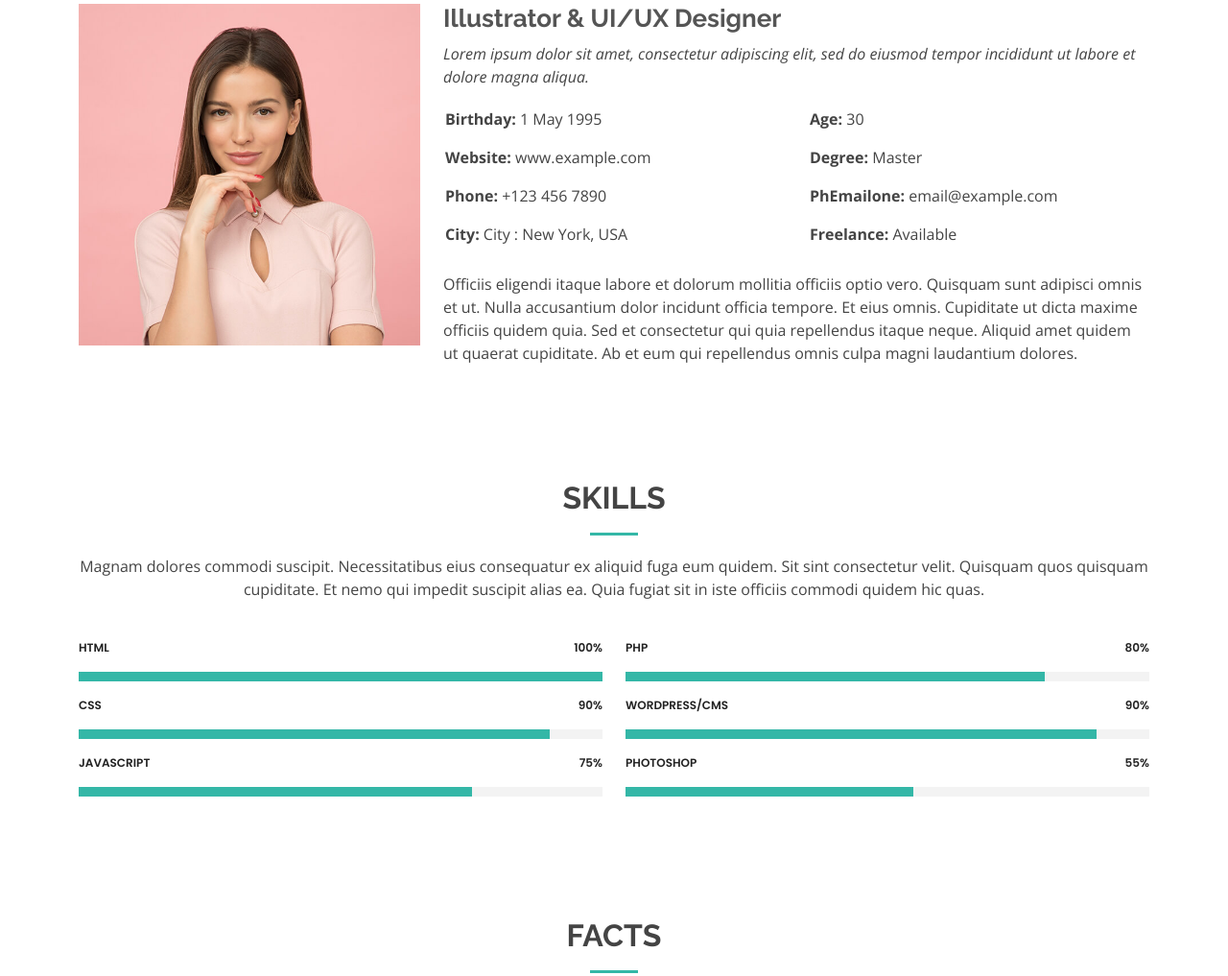
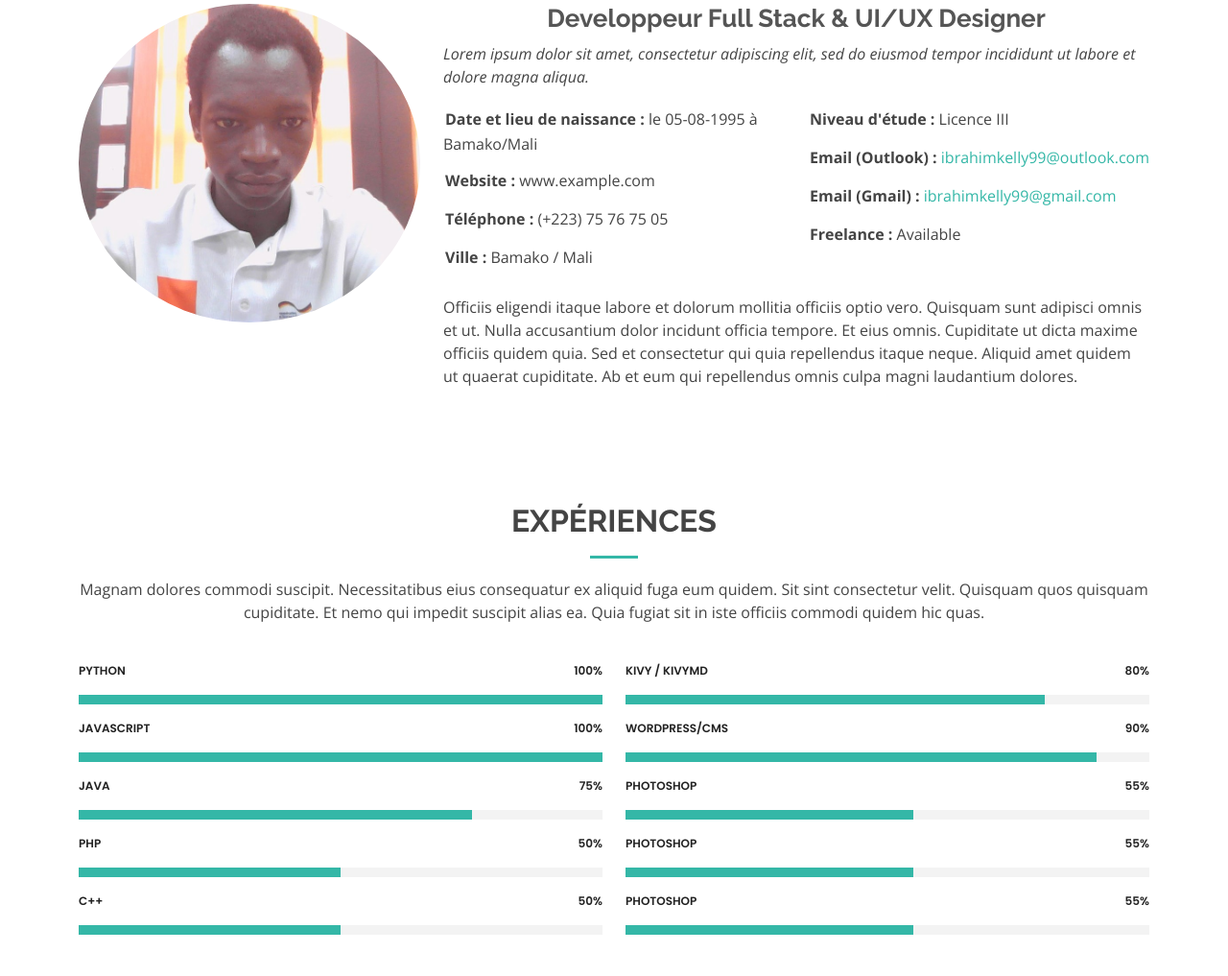
Before and after one commit to ibrahimkelly/My-Porfolio, a plain HTML site: page about.html in a window 1280 px wide. Shown: the part 286-1303 px from the top of the page at 96% size. Drawn offline with nearby package versions, Linux system fonts and the light colour scheme.

Commit message:
Update about page...

```diff
--- a/about.html
+++ b/about.html
@@ -74,10 +74,10 @@
 
         <div class="row">
           <div class="col-lg-4">
-            <img src="assets/img/about.jpg" class="img-fluid" alt="">
+            <img src="assets/img/photo.jpg" class="img-fluid rounded-circle" alt="my photo">
           </div>
           <div class="col-lg-8 pt-4 pt-lg-0 content">
-            <h3>Illustrator &amp; UI/UX Designer</h3>
+            <h3 class="text-center">Developpeur Full Stack &amp; UI/UX Designer</h3>
             <p class="fst-italic">
               Lorem ipsum dolor sit amet, consectetur adipiscing elit, sed do eiusmod tempor incididunt ut labore et dolore
               magna aliqua.
@@ -85,18 +85,18 @@
             <div class="row">
               <div class="col-lg-6">
                 <ul>
-                  <li><i class="bi bi-rounded-right"></i> <strong>Birthday:</strong> 1 May 1995</li>
-                  <li><i class="bi bi-rounded-right"></i> <strong>Website:</strong> www.example.com</li>
-                  <li><i class="bi bi-rounded-right"></i> <strong>Phone:</strong> +123 456 7890</li>
-                  <li><i class="bi bi-rounded-right"></i> <strong>City:</strong> City : New York, USA</li>
+                  <li><i class="bi bi-rounded-right"></i> <strong>Date et lieu de naissance : </strong>le 05-08-1995 à Bamako/Mali</li>
+                  <li><i class="bi bi-rounded-right"></i> <strong>Website : </strong>www.example.com</li>
+                  <li><i class="bi bi-rounded-right"></i> <strong>Téléphone : </strong> (+223) 75 76 75 05</li>
+                  <li><i class="bi bi-rounded-right"></i> <strong>Ville : </strong>Bamako / Mali</li>
                 </ul>
               </div>
               <div class="col-lg-6">
                 <ul>
-                  <li><i class="bi bi-rounded-right"></i> <strong>Age:</strong> 30</li>
-                  <li><i class="bi bi-rounded-right"></i> <strong>Degree:</strong> Master</li>
-                  <li><i class="bi bi-rounded-right"></i> <strong>PhEmailone:</strong> email@example.com</li>
-                  <li><i class="bi bi-rounded-right"></i> <strong>Freelance:</strong> Available</li>
+                  <li><i class="bi bi-rounded-right"></i> <strong>Niveau d'étude : </strong>Licence III</li>
+                  <li><i class="bi bi-rounded-right"></i> <strong>Email (Outlook) : </strong><a href="mailto:ibrahimkelly99@outlook.com">ibrahimkelly99@outlook.com</a></li>
+                  <li><i class="bi bi-rounded-right"></i> <strong>Email (Gmail) : </strong><a href="mailto:ibrahimkelly99@gmail.com">ibrahimkelly99@gmail.com</a></li>
+                  <li><i class="bi bi-rounded-right"></i> <strong>Freelance : </strong>Available</li>
                 </ul>
               </div>
             </div>
@@ -115,7 +115,7 @@
       <div class="container" data-aos="fade-up">
 
         <div class="section-title">
-          <h2>Skills</h2>
+          <h2>Expériences</h2>
           <p>Magnam dolores commodi suscipit. Necessitatibus eius consequatur ex aliquid fuga eum quidem. Sit sint consectetur velit. Quisquam quos quisquam cupiditate. Et nemo qui impedit suscipit alias ea. Quia fugiat sit in iste officiis commodi quidem hic quas.</p>
         </div>
 
@@ -124,23 +124,37 @@
           <div class="col-lg-6">
 
             <div class="progress">
-              <span class="skill">HTML <i class="val">100%</i></span>
+              <span class="skill">Python <i class="val">100%</i></span>
               <div class="progress-bar-wrap">
                 <div class="progress-bar" role="progressbar" aria-valuenow="100" aria-valuemin="0" aria-valuemax="100"></div>
               </div>
             </div>
 
             <div class="progress">
-              <span class="skill">CSS <i class="val">90%</i></span>
+              <span class="skill">JavaScript <i class="val">100%</i></span>
               <div class="progress-bar-wrap">
-                <div class="progress-bar" role="progressbar" aria-valuenow="90" aria-valuemin="0" aria-valuemax="100"></div>
+                <div class="progress-bar" role="progressbar" aria-valuenow="100" aria-valuemin="0" aria-valuemax="100"></div>
               </div>
             </div>
 
             <div class="progress">
-              <span class="skill">JavaScript <i class="val">75%</i></span>
+              <span class="skill">Java <i class="val">75%</i></span>
               <div class="progress-bar-wrap">
                 <div class="progress-bar" role="progressbar" aria-valuenow="75" aria-valuemin="0" aria-valuemax="100"></div>
+              </div>
+            </div>
+
+            <div class="progress">
+              <span class="skill">PHP <i class="val">50%</i></span>
+              <div class="progress-bar-wrap">
+                <div class="progress-bar" role="progressbar" aria-valuenow="50" aria-valuemin="0" aria-valuemax="100"></div>
+              </div>
+            </div>
+
+            <div class="progress">
+              <span class="skill">C++ <i class="val">50%</i></span>
+              <div class="progress-bar-wrap">
+                <div class="progress-bar" role="progressbar" aria-valuenow="50" aria-valuemin="0" aria-valuemax="100"></div>
               </div>
             </div>
 
@@ -149,7 +163,7 @@
           <div class="col-lg-6">
 
             <div class="progress">
-              <span class="skill">PHP <i class="val">80%</i></span>
+              <span class="skill">Kivy / KivyMD <i class="val">80%</i></span>
               <div class="progress-bar-wrap">
                 <div class="progress-bar" role="progressbar" aria-valuenow="80" aria-valuemin="0" aria-valuemax="100"></div>
               </div>
@@ -159,6 +173,20 @@
               <span class="skill">WordPress/CMS <i class="val">90%</i></span>
               <div class="progress-bar-wrap">
                 <div class="progress-bar" role="progressbar" aria-valuenow="90" aria-valuemin="0" aria-valuemax="100"></div>
+              </div>
+            </div>
+
+            <div class="progress">
+              <span class="skill">Photoshop <i class="val">55%</i></span>
+              <div class="progress-bar-wrap">
+                <div class="progress-bar" role="progressbar" aria-valuenow="55" aria-valuemin="0" aria-valuemax="100"></div>
+              </div>
+            </div>
+
+            <div class="progress">
+              <span class="skill">Photoshop <i class="val">55%</i></span>
+              <div class="progress-bar-wrap">
+                <div class="progress-bar" role="progressbar" aria-valuenow="55" aria-valuemin="0" aria-valuemax="100"></div>
               </div>
             </div>
 
--- a/assets/css/style.css
+++ b/assets/css/style.css
@@ -93,8 +93,12 @@ h1, h2, h3, h4, h5, h6 {
   line-height: 0;
 }
 .back-to-top:hover {
-  background: #49cbbb;
-  color: #fff;
+  background: #000;
+}
+.back-to-top i:hover {
+  font-size: 24px;
+  color: yellow;
+  line-height: 0;
 }
 .back-to-top.active {
   visibility: visible;
@@ -377,6 +381,7 @@ h1, h2, h3, h4, h5, h6 {
   font-weight: 700;
   line-height: 56px;
   color: yellow;
+  text-shadow: 1px 1px 1px #000;
 }
 #hero h2 {
   color: #eee;
@@ -399,7 +404,8 @@ h1, h2, h3, h4, h5, h6 {
   background: yellow;
 }
 #hero .btn-about:hover {
-  background: #3dc8b7;
+  background: #000;
+  color: yellow;
 }
 @media (min-width: 1024px) {
   #hero {
```
Also changed, not shown: index.html (+1 -1 lines).
